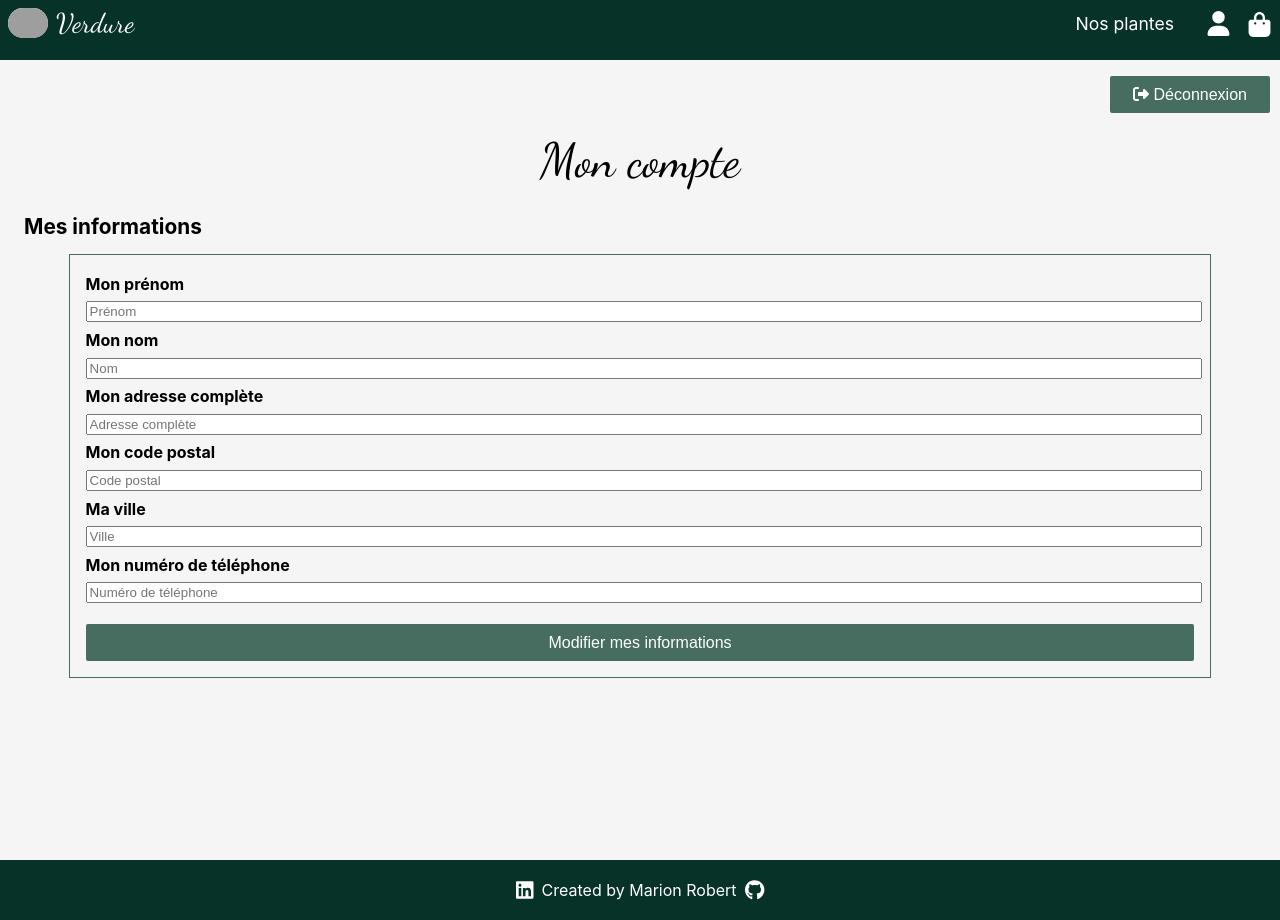
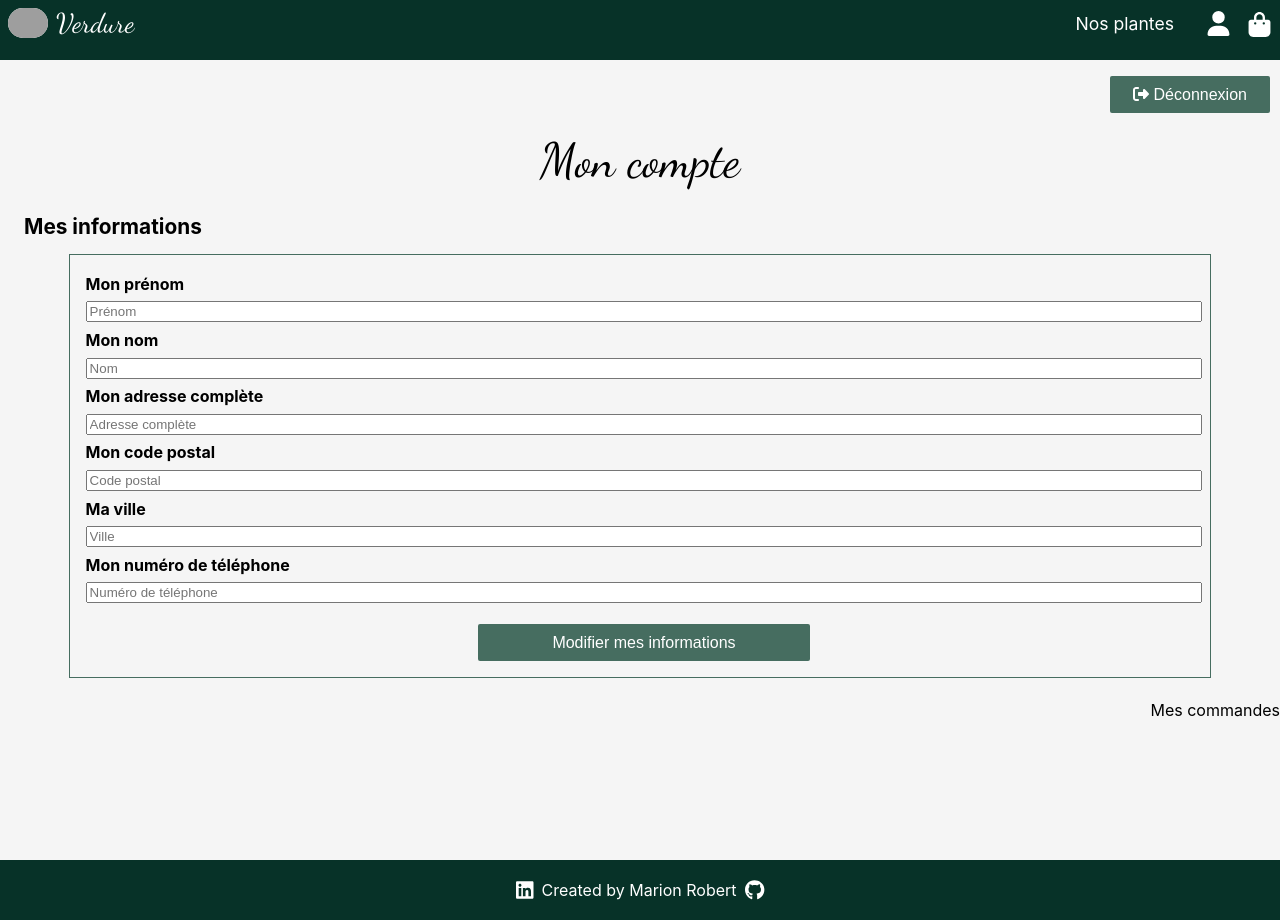
Before and after one commit to marionrobert/verdure-front-react, a React (Vite) app: page /myaccount in a window 1280 px wide. Built offline with nearby package versions, Linux system fonts and the light colour scheme; no server answers; sample sign-in values are in the browser's storage.

Commit message:
working on require-data-auth, user must be looged to access details, basket, payment

```diff
--- a/index.html
+++ b/index.html
@@ -8,7 +8,7 @@
     <link href="https://fonts.googleapis.com/css2?family=Great+Vibes&display=swap" rel="stylesheet">
     <link href="https://fonts.googleapis.com/css2?family=Dancing+Script:wght@400;500;600;700&family=Great+Vibes&display=swap" rel="stylesheet">
     <meta name="viewport" content="width=device-width, initial-scale=1.0" />
-    <title>Vite + React</title>
+    <title>Verdure</title>
   </head>
   <body>
     <div id="root"></div>
--- a/src/App.css
+++ b/src/App.css
@@ -785,6 +785,13 @@ footer a svg:hover {
     padding: 0 1rem;
   }
 
+  /* PROFILE */
+  .profile button.update-data {
+    width: 50%;
+    margin-right: auto;
+    margin-left: auto;
+  }
+
 }
 
 
@@ -871,4 +878,8 @@ footer a svg:hover {
     width: 100%;
   }
 
+  /* PROFILE */
+  .profile button.update-data {
+    width: 30%;
+  }
 }
--- a/src/App.jsx
+++ b/src/App.jsx
@@ -36,10 +36,10 @@ function App() {
         {/* HOME, ALL PLANTS, DETAILS PLANT */}
           <Route exact path="/" element={<RequireDataAuth child={Home} auth={false} admin={false} />} />
           <Route exact path="/plants" element={<RequireDataAuth child={Products} auth={false} admin={false}/>}/>
-          <Route exact path="/plant/details/:id" element={<RequireDataAuth child={Details} auth={false} admin={false} />} />
+          <Route exact path="/plant/details/:id" element={<RequireDataAuth child={Details} auth={true} admin={false} />} />
 
         {/* DETAILS BASKET, PAYEMENT */}
-          <Route exact path="/basket" element={<RequireDataAuth child={Basket} auth={false} admin={false}/>}/>
+          <Route path="/basket" element={<RequireDataAuth child={Basket} auth={true} admin={false}/>}/>
           <Route exact path="/payement/:id" element={<RequireDataAuth child={Payment} auth={true} admin={false} />}/>
 
         {/* LOGIN, LOGOUT, REGISTER, PROFILE */}
@@ -54,7 +54,8 @@ function App() {
           <Route exact path="/plant/update/:id" element={<RequireDataAuth child={EditPlant} auth={true} admin={true} />}/>
           <Route exact path="/order/details/:id" element={<RequireDataAuth child={OrderDetails} auth={true} admin={true}/>}/>
 
-          <Route exact path="*" element={<Navigate to="/"/>} />
+          <Route exact path="/home" element={<Navigate to="/"/>} />
+          <Route exact path="*" element={<Navigate to="/home"/>} />
         </Routes>
       </main>
       <Footer />
--- a/src/containers/basket.jsx
+++ b/src/containers/basket.jsx
@@ -75,23 +75,24 @@ const Basket = () => {
       user_id: user.infos.id,
       basket: currentBasket.basket
     }
+    console.log(data)
 
-    saveOneOrder(data)
-    .then((res)=>{
-      console.log(res)
-      if (res.status === 200 ){
-        // je redirige vers une page de payement/:order_id
-        console.log("je vais rediriger vers page de payement")
-        setOrderId(res.order_id)
-        setRedirect(true)
-      } else {
-        //problème dans la création de commande
-        setError(res.msg)
-      }
-    })
-    .catch((err)=>{
-      console.log(err)
-    })
+    // saveOneOrder(data)
+    // .then((res)=>{
+    //   console.log(res)
+    //   if (res.status === 200 ){
+    //     // je redirige vers une page de payement/:order_id
+    //     console.log("je vais rediriger vers page de payement")
+    //     setOrderId(res.order_id)
+    //     setRedirect(true)
+    //   } else {
+    //     //problème dans la création de commande
+    //     setError(res.msg)
+    //   }
+    // })
+    // .catch((err)=>{
+    //   console.log(err)
+    // })
   }
 
   if (redirect && orderId !== null) {
--- a/src/containers/user/login.jsx
+++ b/src/containers/user/login.jsx
@@ -7,6 +7,7 @@ import { connectUser } from "../../slices/userSlice"
 const Login = () => {
   const [email, setEmail] = useState("")
   const [password, setPassword] = useState("")
+  const [error, setError] = useState(null);
   const [redirect, setRedirect] = useState(false)
   const dispatch = useDispatch()
 
@@ -24,16 +25,25 @@ const Login = () => {
       "email": email,
       "password": password
     }
+    console.log("data for login -->", data)
     loginUser(data)
     .then((res)=>{
-      window.localStorage.setItem("verdure-token", res.token)
-      let myUser = res.user
-      myUser.token = res.token
-      dispatch(connectUser(myUser))
-      setRedirect(true)
+      console.log("res de loginUser -->", res)
+      if (res.status === 200) {
+        console.log("connexion réussie")
+        window.localStorage.setItem("verdure-token", res.token)
+        let myUser = res.user
+        myUser.token = res.token
+        dispatch(connectUser(myUser))
+        setRedirect(true)
+      } else {
+        setError(`${res.msg}`)
+      }
+
     })
     .catch((err)=>{
       console.log(err)
+      setError("Une erreur est survenue")
     })
   }
 
@@ -55,6 +65,7 @@ const Login = () => {
   return (
     <>
     <h1>Se connecter</h1>
+    {error !== null && <p className="error">{error}</p>}
     <form onSubmit={(e)=>{
         handleSubmit(e)
         }}>
--- a/src/containers/user/profil.jsx
+++ b/src/containers/user/profil.jsx
@@ -96,9 +96,10 @@ const Profil = () => {
           <button className='update-data' type="submit">Modifier mes informations</button>
         </form>
       </article>
-      {/* <article className='user-orders'>
+      <article className='user-orders'>
+        <h2>Mes commandes</h2>
 
-      </article> */}
+      </article>
 
     </section>
   )
--- a/src/helpers/require-data-auth.jsx
+++ b/src/helpers/require-data-auth.jsx
@@ -39,17 +39,21 @@ const RequireDataAuth = (props) =>{
       }
 
       //on va tester si on est connecté via les infos de redux
-      // console.log("user", user.isLogged)
+      console.log("hello from require-data-auth")
+      console.log("user", user.isLogged)
+      console.log(typeof user.isLogged)
 
       //si l'utilisateur n'est pas logged (store)
       if (user.isLogged === false){
         // console.log("aucun user n'est connecté")
         //on récup le token dans le localStore
         let token = window.localStorage.getItem('verdure-token')
+        console.log("token -->", token)
+        console.log("props.auth -->", props.auth)
 
         //si le storagee répond null (pas trouvé) et que la props auth est true (route protégée)
         if (token === null && props.auth) {
-          // console.log("le token est null et la route a besoin d'une connexion user")
+          console.log("le token est null et la route a besoin d'une connexion user")
           //on demande une redirection
           setRedirect(true)
         } else { //sinon
@@ -92,7 +96,7 @@ const RequireDataAuth = (props) =>{
         }
       }
 
-    }, [user])
+    }, [user, props, dispatch, plants])
 
     if(redirect){
       return <Navigate to="http://localhost:5173/login"/>
```
